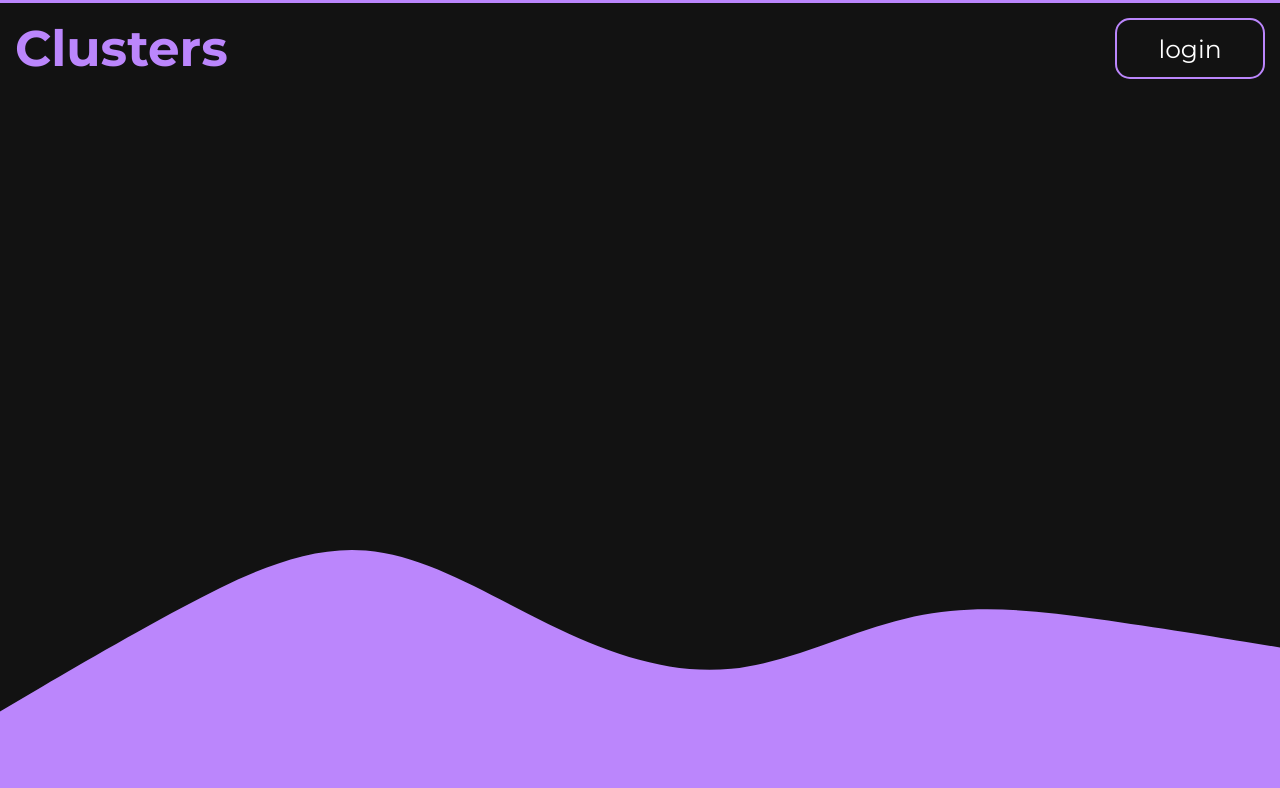
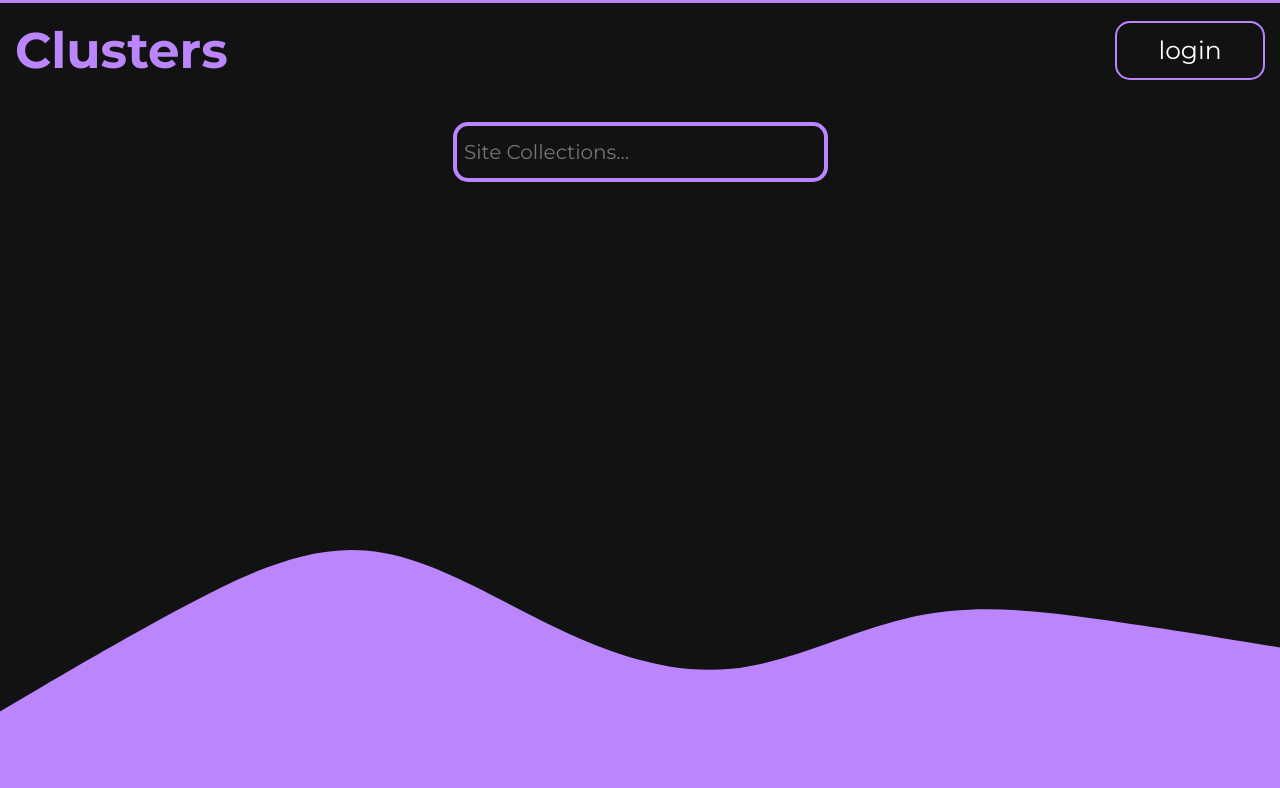
Before and after one commit to BLooDBRothER/Clusters, a website built with webpack: page src/index.html in a window 1280 px wide. Built offline with nearby package versions, Linux system fonts and the light colour scheme; some packages are replaced by stand-ins of ours; no server answers.

Commit message:
Add feed basic structure

```diff
--- a/src/index.html
+++ b/src/index.html
@@ -11,8 +11,8 @@
       <h1 class="site-title">Clusters</h1>
       <div class="menu none">
         <nav class="tabs">
-          <a href="#" class="tab link-no-styles">Posts</a>
-          <a href="#" class="tab link-no-styles">Settings</a>
+          <a href="#" class="link-reset tab">Posts</a>
+          <a href="#" class="link-reset tab">Settings</a>
         </nav>
         <div class="user-info">
           <p class="user-name">user name</p>
@@ -21,5 +21,17 @@
       </div>
       <button class="btn login-btn">login</button>
     </header>
+
+    <main class="main feed">
+      <section class="search">
+        <input
+          type="text"
+          placeholder="Site Collections..."
+          class="input-reset search-input"
+          autofocus
+        />
+      </section>
+      <section class="posts"></section>
+    </main>
   </body>
 </html>
--- a/src/style-sheets/modules/_dimensions.sass
+++ b/src/style-sheets/modules/_dimensions.sass
@@ -2,3 +2,22 @@
   width: 50px
   height: 50px
   border-radius: 50%
+
+.home-header
+  height: 8vh
+
+.feed
+  flex: 1
+
+.search
+  height: 100px
+  width: 100%
+
+.search-input
+  height: 60px
+  width: 30%
+  border: 2px solid $primary-color
+  border-radius: 15px
+
+.posts
+  flex: 1
--- a/src/style-sheets/modules/_global.sass
+++ b/src/style-sheets/modules/_global.sass
@@ -5,3 +5,5 @@ body
   background-position: center
   background-size: cover
   border-top: 3px solid $primary-color
+  display: flex
+  flex-direction: column
--- a/src/style-sheets/modules/_layout.sass
+++ b/src/style-sheets/modules/_layout.sass
@@ -1,6 +1,7 @@
 .home-header
   display: flex
   justify-content: space-between
+  align-items: center
 
 .user-info
   display: flex
@@ -10,3 +11,12 @@
 .menu
   display: flex
   align-items: center
+
+.feed
+  display: flex
+  flex-direction: column
+
+.search
+  display: flex
+  justify-content: center
+  align-items: center
--- a/src/style-sheets/modules/_settings.sass
+++ b/src/style-sheets/modules/_settings.sass
@@ -9,3 +9,4 @@ $primary-font-color: $white
 $primary-font: 'Montserrat', sans-serif
 $large-font: 5rem
 $medium-font: 2.5rem
+$input-font: 2rem
--- a/src/style-sheets/modules/_spacing.sass
+++ b/src/style-sheets/modules/_spacing.sass
@@ -12,3 +12,9 @@ body
 
 .tab:first-child
   margin-right: 4rem
+
+.search
+  margin-top: 2rem
+
+.search-input
+  padding: 0.75rem
--- a/src/style-sheets/modules/_states.sass
+++ b/src/style-sheets/modules/_states.sass
@@ -7,3 +7,7 @@
 .tab:hover
   text-decoration: underline
   font-weight: 500
+
+.search-input:focus
+  border-width: 4px
+  outline: none
--- a/src/style-sheets/modules/_typography.sass
+++ b/src/style-sheets/modules/_typography.sass
@@ -10,7 +10,7 @@ h6
   font-family: $primary-font
   color: $primary-font-color
 
-a
+a, input
   font-family: $primary-font
 
 .site-title
@@ -26,3 +26,7 @@ a
 
 .tab
   font-size: $medium-font
+
+.search-input
+  font-size: $input-font
+  color: $primary-font-color
--- a/src/style-sheets/modules/_utilities.sass
+++ b/src/style-sheets/modules/_utilities.sass
@@ -1,6 +1,10 @@
 .none
   display: none !important
 
-.link-no-styles
+.link-reset
   text-decoration: none
   color: inherit
+
+.input-reset
+  background: inherit
+  border: none
```
